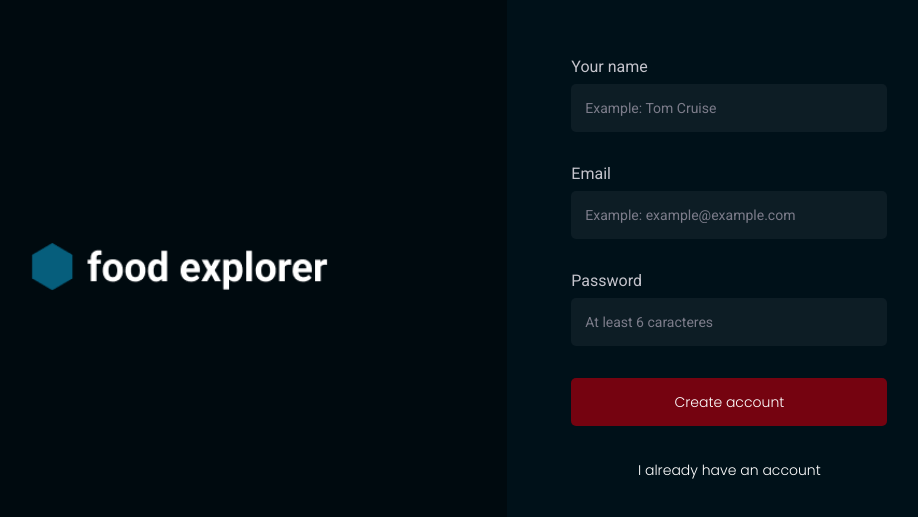
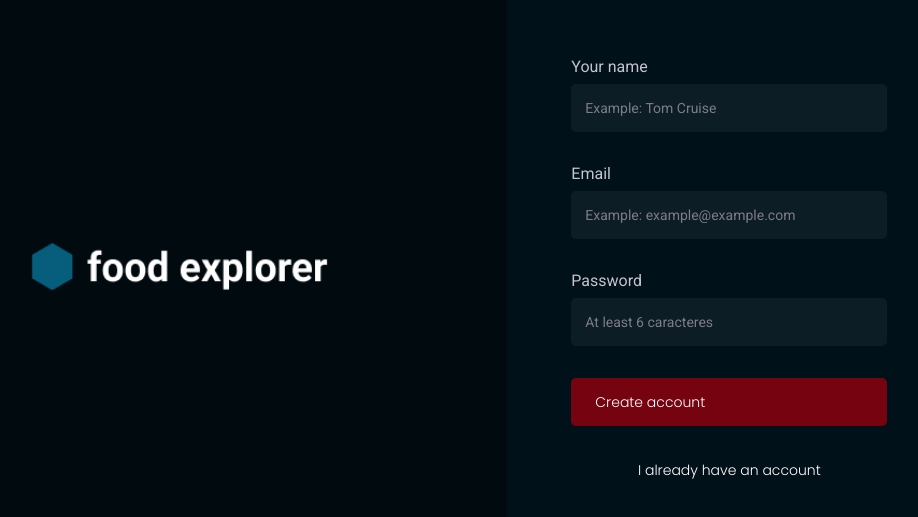
Before and after one commit to MoaraMiranda/food-explorer, a React (Vite) app: page / in a window 1280 px wide. Shown: the part 131-648 px from the top of the page, without its empty margins (150-1068 px from the left). Built offline with nearby package versions, Linux system fonts and the light colour scheme.

Commit message:
Button refactoring

```diff
--- a/src/components/Button/index.jsx
+++ b/src/components/Button/index.jsx
@@ -1,9 +1,10 @@
 import { Container } from "./styles";
+import Receipt from "../../assets/Receipt.svg";
 
-export function Button({ icon: Icon, title, ...rest }) {
+export function Button({ order, title, ...rest }) {
   return (
     <Container {...rest}>
-      {Icon && <Icon size={18} />}
+      {order && <img src={Receipt} alt="receipt image" />}
       {title}
     </Container>
   );
--- a/src/components/Button/styles.js
+++ b/src/components/Button/styles.js
@@ -9,4 +9,12 @@ export const Container = styled.button`
   border: none;
   font-weight: 500;
   line-height: 24px;
+  display: flex;
+  align-items: center;
+
+  > img {
+    width: 20px;
+    height: 20px;
+    margin-right: 10px;
+  }
 `;
```
